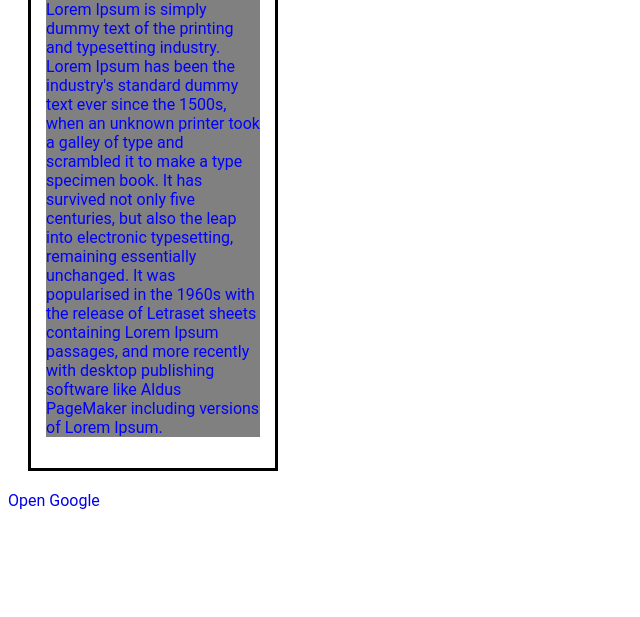
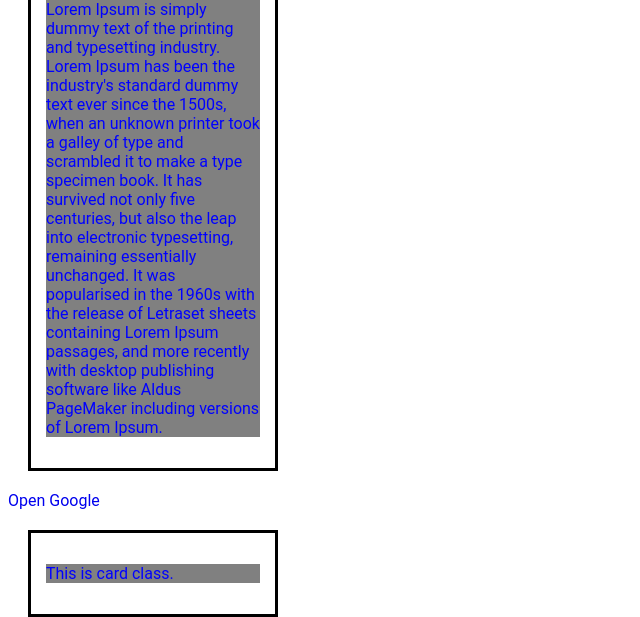
Before and after one commit to arushabind2005-star/CSS, a website: page index.html in a window 1280 px wide. Shown: the part 637-1254 px from the top of the page, without its empty margins (0-640 px from the left). Before the commit the page ends 1147 px from the top, so only its background shows below. Drawn offline with Linux system fonts and the light colour scheme.

Commit message:
Added card class

```diff
--- a/index.html
+++ b/index.html
@@ -22,6 +22,9 @@
         <p>Lorem Ipsum is simply dummy text of the printing and typesetting industry. Lorem Ipsum has been the industry's standard dummy text ever since the 1500s, when an unknown printer took a galley of type and scrambled it to make a type specimen book. It has survived not only five centuries, but also the leap into electronic typesetting, remaining essentially unchanged. It was popularised in the 1960s with the release of Letraset sheets containing Lorem Ipsum passages, and more recently with desktop publishing software like Aldus PageMaker including versions of Lorem Ipsum.</p>
       </div>
       <a href="https://www.google.com" target="_blank">Open Google</a>
+      <div class="card">
+        <p>This is card class.</p>
+      </div>
     </main>
   </body>
 </html>
```
